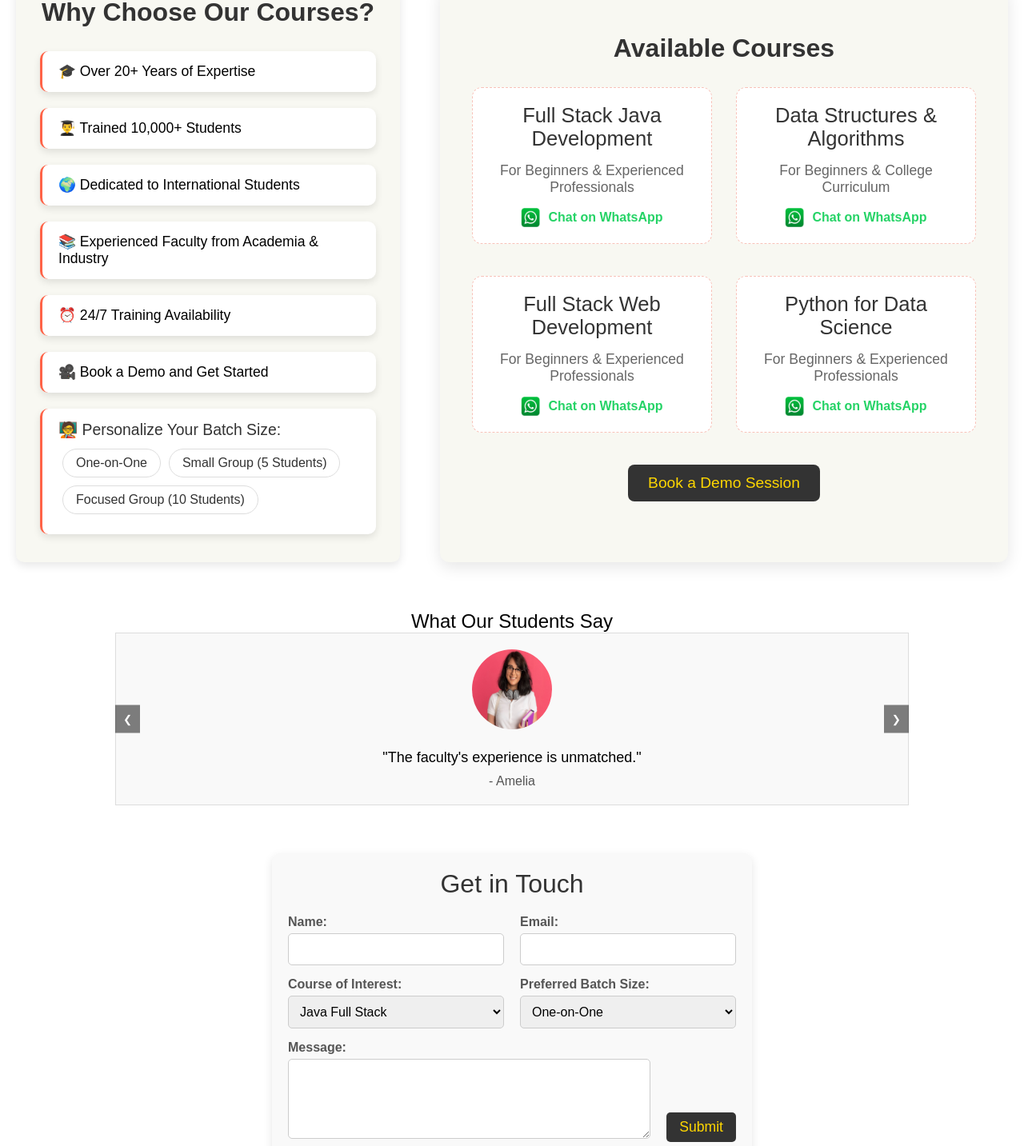
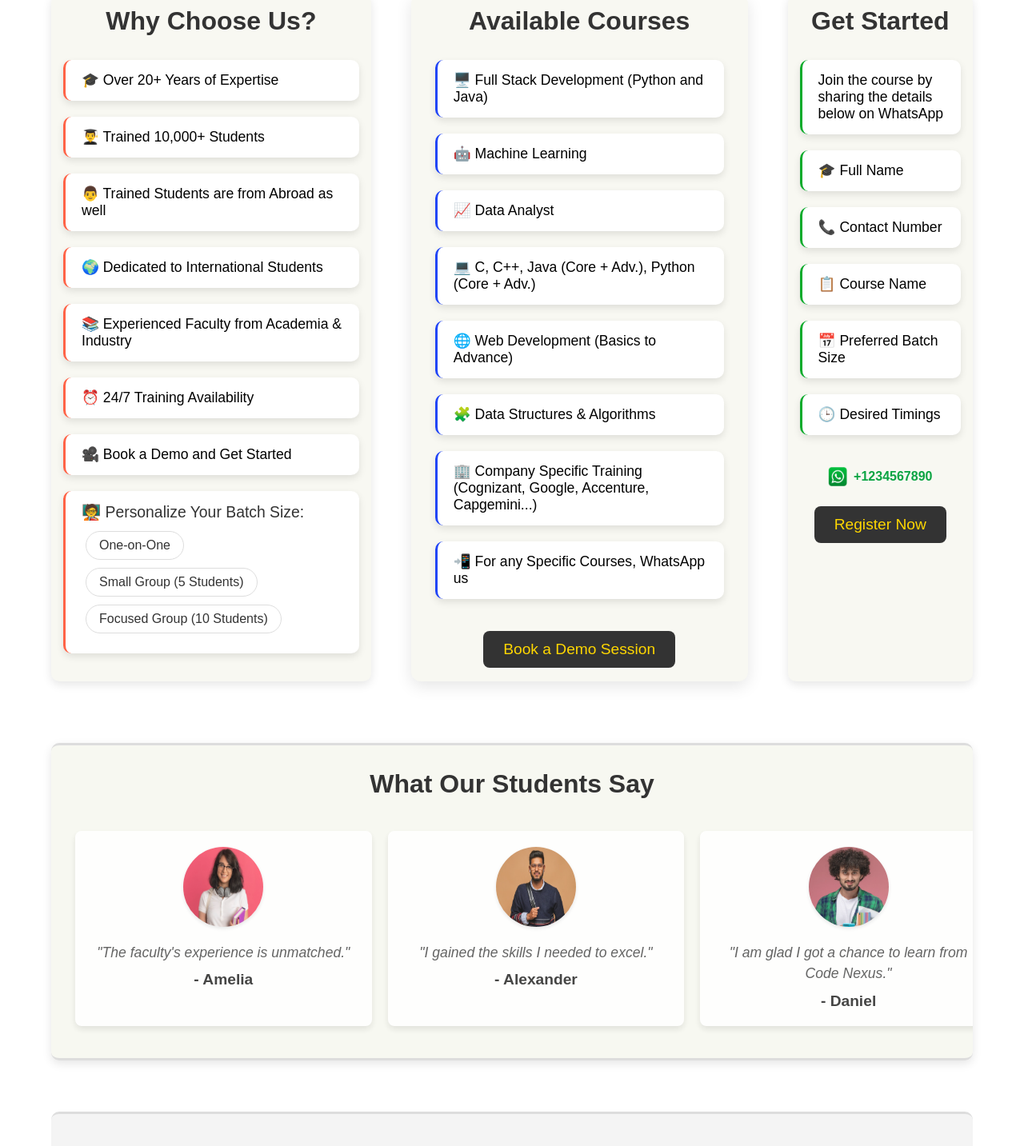
Before and after one commit to itsindrajput/codenexus, a React (Vite) app: page / in a window 1280 px wide. Shown: the part 140-1573 px from the top of the page at 80% size. Built offline with nearby package versions, Linux system fonts and the light colour scheme; a web font is replaced by a local one.

Commit message:
Modified The Layout

```diff
--- a/src/App.jsx
+++ b/src/App.jsx
@@ -12,8 +12,8 @@ const App = () => {
       <Navbar></Navbar>
       <CoursesSection></CoursesSection>
       <Testimonial></Testimonial>
+      <Header></Header>
       <EnquiryForm></EnquiryForm>
-      <Header></Header>
       <Footer></Footer>
     </>
   );
--- /dev/null
+++ b/src/components/Courses.jsx
@@ -0,0 +1,24 @@
+import React from "react";
+import styles from "./Courses.module.css";
+
+const Courses = () => {
+  return (
+    <>
+      <ul className={styles.points}>
+        <li>🖥️ Full Stack Development (Python and Java)</li>
+        <li>🤖 Machine Learning</li>
+        <li>📈 Data Analyst</li>
+        <li>💻 C, C++, Java (Core + Adv.), Python (Core + Adv.) </li>
+        <li>🌐 Web Development (Basics to Advance)</li>
+        <li>🧩 Data Structures & Algorithms</li>
+        <li>
+          🏢 Company Specific Training (Cognizant, Google, Accenture,
+          Capgemini...)
+        </li>
+        <li>📲 For any Specific Courses, WhatsApp us</li>
+      </ul>
+    </>
+  );
+};
+
+export default Courses;
--- /dev/null
+++ b/src/components/Courses.module.css
@@ -0,0 +1,87 @@
+.whyChooseUs,
+.availableCourses {
+  flex: 1;
+  padding: 15px;
+  background-color: #f8f8f2;
+  border-radius: 10px;
+  box-shadow: 0 4px 12px rgba(0, 0, 0, 0.1);
+}
+
+.heading {
+  font-size: 2em;
+  color: #333;
+  margin-bottom: 15px;
+  text-align: center;
+  font-weight: bold;
+}
+
+.points {
+  list-style-type: none;
+  padding: 0;
+  margin: 0;
+  font-family: "Arial", sans-serif;
+}
+
+.points li {
+  font-size: 1.1em;
+  font-weight: 500;
+  margin-bottom: 20px;
+  padding: 15px 20px;
+  border-radius: 10px;
+  background-color: #ffffff;
+  border-left: 3px solid #2145f6;
+  box-shadow: 0 4px 10px rgba(0, 0, 0, 0.1);
+  display: flex;
+  align-items: center;
+  gap: 12px;
+}
+
+.points li svg {
+  flex-shrink: 0;
+  font-size: 1.6em;
+  color: #ff6347;
+}
+
+.learning_path {
+  font-size: 1.2em;
+  font-weight: 600;
+  background-color: #f5f5f5;
+  color: #333;
+  padding: 20px;
+  border-radius: 10px;
+  display: flex;
+  flex-wrap: wrap;
+  align-items: center;
+  gap: 15px;
+  box-shadow: 0 4px 15px rgba(0, 0, 0, 0.2);
+}
+
+.batch_label {
+  font-size: 1.1em;
+  font-weight: 500;
+}
+
+.option {
+  font-size: 1rem;
+  display: inline-block;
+  padding: 8px 16px;
+  margin: 0px 5px 10px 5px;
+  border-radius: 20px;
+  background-color: #fff;
+  color: #333;
+  font-weight: 500;
+  border: 1px solid #ddd;
+  transition: background-color 0.3s ease, color 0.3s ease, transform 0.3s ease;
+}
+
+.option:hover {
+  background-color: #dca604;
+  color: #fff;
+  transform: translateY(-3px);
+}
+
+.availableCourses .courses {
+  display: grid;
+  grid-template-columns: 1fr 1fr;
+  gap: 40px 30px;
+}
--- a/src/components/CoursesSection.jsx
+++ b/src/components/CoursesSection.jsx
@@ -1,19 +1,22 @@
 import React from "react";
 import styles from "./CoursesSection.module.css";
-import whatsappIcon from "../assets/whatsapp.png";
+import Courses from "./Courses";
+import whatsapp_icon from "../assets/whatsapp.png";
 
 const CoursesSection = () => {
   return (
     <div className={styles.container}>
       <div className={styles.whyChooseUs}>
-        <h2 className={styles.heading}>Why Choose Our Courses?</h2>
+        <h2 className={styles.heading}>Why Choose Us?</h2>
         <ul className={styles.points}>
           <li>🎓 Over 20+ Years of Expertise</li>
           <li>👨‍🎓 Trained 10,000+ Students</li>
+          <li>👨 Trained Students are from Abroad as well</li>
           <li>🌍 Dedicated to International Students</li>
           <li>📚 Experienced Faculty from Academia & Industry</li>
           <li>⏰ 24/7 Training Availability</li>
           <li>🎥 Book a Demo and Get Started</li>
+
           <li className={styles.learning_path}>
             <div className={styles.batch_label}>
               🧑‍🏫 Personalize Your Batch Size:
@@ -26,79 +29,47 @@ const CoursesSection = () => {
           </li>
         </ul>
       </div>
+
       <div className={styles.availableCourses}>
         <h2 className={styles.heading}>Available Courses</h2>
-        <div className={styles.courses}>
-          <div className={styles.course}>
-            <h3>Full Stack Java Development</h3>
-            <p>For Beginners & Experienced Professionals</p>
+        <Courses></Courses>
+        <button className={styles.demoButton}>Book a Demo Session</button>
+      </div>
+
+      <div className={styles.whyChooseUs}>
+        <h2 className={styles.heading}>Get Started</h2>
+        <ul className={styles.points_for}>
+          <li>Join the course by sharing the details below on WhatsApp</li>
+          <li>🎓 Full Name</li>
+          <li>📞 Contact Number</li>
+          <li>📋 Course Name</li>
+          <li>📅 Preferred Batch Size</li>
+          <li>🕒 Desired Timings</li>
+        </ul>
+
+        <div className={styles.whatsappSection}>
+          <div>
             <a
-              href="https://wa.me/1234567890?text=I'm interested in the Java Full Stack course."
+              href="https://wa.me/yourwhatsappnumber"
               className={styles.whatsappLink}
-              target="_blank"
-              rel="noopener noreferrer"
             >
               <img
-                src={whatsappIcon}
-                alt="Chat on WhatsApp"
+                src={whatsapp_icon}
+                alt="WhatsApp"
                 className={styles.whatsappIcon}
               />
-              Chat on WhatsApp
+              +1234567890
             </a>
           </div>
-          <div className={styles.course}>
-            <h3>Data Structures & Algorithms</h3>
-            <p>For Beginners & College Curriculum</p>
+          <div>
             <a
-              href="https://wa.me/1234567890?text=I'm interested in the Data Structures & Algorithms course."
-              className={styles.whatsappLink}
-              target="_blank"
-              rel="noopener noreferrer"
+              href="https://wa.me/yourwhatsappnumber?text=I'm interested in the course"
+              className={styles.demoButton}
             >
-              <img
-                src={whatsappIcon}
-                alt="Chat on WhatsApp"
-                className={styles.whatsappIcon}
-              />
-              Chat on WhatsApp
-            </a>
-          </div>
-          <div className={styles.course}>
-            <h3>Full Stack Web Development</h3>
-            <p>For Beginners & Experienced Professionals</p>
-            <a
-              href="https://wa.me/1234567890?text=I'm interested in the Machine Learning course."
-              className={styles.whatsappLink}
-              target="_blank"
-              rel="noopener noreferrer"
-            >
-              <img
-                src={whatsappIcon}
-                alt="Chat on WhatsApp"
-                className={styles.whatsappIcon}
-              />
-              Chat on WhatsApp
-            </a>
-          </div>
-          <div className={styles.course}>
-            <h3>Python for Data Science</h3>
-            <p>For Beginners & Experienced Professionals</p>
-            <a
-              href="https://wa.me/1234567890?text=I'm interested in the Python for Data Science course."
-              className={styles.whatsappLink}
-              target="_blank"
-              rel="noopener noreferrer"
-            >
-              <img
-                src={whatsappIcon}
-                alt="Chat on WhatsApp"
-                className={styles.whatsappIcon}
-              />
-              Chat on WhatsApp
+              Register Now
             </a>
           </div>
         </div>
-        <button className={styles.demoButton}>Book a Demo Session</button>
       </div>
     </div>
   );
--- a/src/components/CoursesSection.module.css
+++ b/src/components/CoursesSection.module.css
@@ -1,15 +1,15 @@
 .container {
-  display: flex;
   gap: 50px;
-  padding: 40px 20px;
-  max-width: 1300px;
+  padding: 4% 5%;
+  padding-bottom: 3%;
   margin: 0 auto;
+  display: grid;
+  grid-template-columns: 0.95fr 1fr 0.55fr;
 }
 
-.whyChooseUs,
-.availableCourses {
+.whyChooseUs {
   flex: 1;
-  padding: 15px 30px;
+  padding: 15px;
   background-color: #f8f8f2;
   border-radius: 10px;
   box-shadow: 0 4px 12px rgba(0, 0, 0, 0.1);
@@ -23,7 +23,8 @@
   font-weight: bold;
 }
 
-.points {
+.points,
+.points_for {
   list-style-type: none;
   padding: 0;
   margin: 0;
@@ -38,6 +39,20 @@
   border-radius: 10px;
   background-color: #ffffff;
   border-left: 3px solid #ff6347;
+  box-shadow: 0 4px 10px rgba(0, 0, 0, 0.1);
+  display: flex;
+  align-items: center;
+  gap: 12px;
+}
+
+.points_for li {
+  font-size: 1.1em;
+  font-weight: 500;
+  margin-bottom: 20px;
+  padding: 15px 20px;
+  border-radius: 10px;
+  background-color: #ffffff;
+  border-left: 3px solid #08ab2b;
   box-shadow: 0 4px 10px rgba(0, 0, 0, 0.1);
   display: flex;
   align-items: center;
@@ -95,12 +110,13 @@
 }
 
 /* Container for the available courses */
-.availableCourses {
-  padding: 60px 40px;
+.availableCourses,
+.course_whatsapp {
+  padding: 15px 30px;
   background-color: #f8f8f2;
   border-radius: 12px;
   box-shadow: 0 6px 20px rgba(0, 0, 0, 0.1);
-  text-align: center;
+  text-align: left;
 }
 
 .heading {
@@ -110,58 +126,37 @@
   margin-bottom: 30px;
 }
 
-.courses {
+.whatsappSection {
+  margin-top: 20px;
   display: flex;
-  flex-wrap: wrap;
-  gap: 20px;
-  justify-content: center;
-}
-
-/* Individual course card */
-.course {
-  padding: 20px;
-  background-color: #ffffff;
-  border: 1px dashed #f8c2b9;
-  border-radius: 12px;
-  text-align: center;
-  width: 300px;
-  transition: transform 0.3s ease, box-shadow 0.3s ease;
-}
-
-.course:hover {
-  transform: scale(1.05);
-  box-shadow: 0 8px 20px rgba(0, 0, 0, 0.2);
-}
-
-.course h3 {
-  font-size: 1.6em;
-  color: #333;
-  margin-bottom: 15px;
-}
-
-.course p {
-  font-size: 1.1em;
-  color: #666;
+  flex-direction: column;
+  align-items: center;
+  gap: 15px;
 }
 
 .whatsappLink {
   display: flex;
   align-items: center;
-  justify-content: center;
-  margin-top: 15px;
-  font-size: 1em;
-  color: #25d366;
   text-decoration: none;
-  font-weight: 600;
+  color: #0ba443;
+  font-weight: bold;
+  transition: background-color 0.3s ease, transform 0.3s ease;
+  margin-top: 20px;
+  margin-bottom: -30px;
+}
+
+.whatsappLink:hover {
+  transform: scale(1.05);
 }
 
 .whatsappIcon {
   width: 24px;
   height: 24px;
-  margin-right: 10px;
+  margin-right: 8px;
 }
 
 .demoButton {
+  text-decoration: none;
   display: block;
   margin: 40px auto 0;
   padding: 12px 25px;
--- a/src/components/EnquiryForm.module.css
+++ b/src/components/EnquiryForm.module.css
@@ -1,74 +1,86 @@
 .container {
-  max-width: 600px;
-  margin: 40px auto;
-  padding: 20px;
-  background-color: #f9f9f9;
+  max-width: 800px;
+  margin: 0 auto;
+  margin-top: 4%;
+  margin-bottom: 4%;
+  padding: 20px 40px 30px 40px;
+  background-color: #fbfff0;
   border-radius: 10px;
-  box-shadow: 0 4px 12px rgba(0, 0, 0, 0.1);
+  box-shadow: 0 4px 12px rgba(0, 0, 0, 0.8);
 }
 
 .heading {
+  font-size: 2em;
+  font-weight: 700;
+  color: #333;
+  margin-bottom: 30px;
   text-align: center;
-  font-size: 2em;
-  color: #333;
-  margin-bottom: 20px;
 }
 
 .form {
   display: flex;
   flex-direction: column;
-  gap: 15px;
+  gap: 20px;
 }
 
 .row {
   display: flex;
-  justify-content: space-between;
+  flex-wrap: wrap;
   gap: 20px;
 }
 
 .label {
+  flex: 1;
   font-weight: 600;
+  font-size: 1.1em;
   color: #555;
-  flex: 1;
+  display: flex;
+  flex-direction: column;
 }
 
 .input,
 .select,
 .textarea {
-  width: 100%;
+  margin-top: 8px;
   padding: 10px;
-  margin-top: 5px;
+  font-size: 1em;
   border: 1px solid #ccc;
   border-radius: 5px;
-  font-size: 1em;
-  transition: border-color 0.3s ease-in-out;
+  background-color: #f9f9f9;
+  transition: border-color 0.3s ease, box-shadow 0.3s ease;
 }
 
 .input:focus,
 .select:focus,
 .textarea:focus {
-  border-color: #66afe9;
+  border-color: #333;
+  box-shadow: 0 0 5px rgba(0, 0, 0, 0.1);
   outline: none;
 }
 
 .textarea {
+  height: 100px;
   resize: vertical;
-  height: 100px;
 }
 
 .buttonWrapper {
   display: flex;
-  align-items: flex-end;
   justify-content: center;
+  align-items: center;
+  margin-top: 20px;
+  width: 100%;
 }
 
 .button {
-  padding: 8px 16px;
+  text-decoration: none;
+  display: block;
+  margin: 0px auto 0;
+  padding: 10px 30px;
+  font-size: 1.2em;
+  color: #ffd700;
   background-color: #333;
-  color: #ffd700;
   border: none;
-  border-radius: 5px;
-  font-size: 1.1em;
+  border-radius: 8px;
   cursor: pointer;
   transition: background-color 0.3s ease, transform 0.3s ease;
 }
@@ -76,5 +88,5 @@
 .button:hover {
   background-color: #3f3b3b;
   color: #ffc107;
-  transform: scale(1.02);
+  transform: scale(1.03);
 }
--- a/src/components/Testimonial.jsx
+++ b/src/components/Testimonial.jsx
@@ -36,12 +36,6 @@ const Testimonial = () => {
     setCurrentIndex((prevIndex) => (prevIndex + 1) % testimonials.length);
   };
 
-  const prevSlide = () => {
-    setCurrentIndex(
-      (prevIndex) => (prevIndex - 1 + testimonials.length) % testimonials.length
-    );
-  };
-
   useEffect(() => {
     const interval = setInterval(() => {
       nextSlide();
@@ -54,21 +48,21 @@ const Testimonial = () => {
     <div className={styles.container}>
       <h2>What Our Students Say</h2>
       <div className={styles.slideshow}>
-        <button onClick={prevSlide} className={styles.prev}>
-          &#10094;
-        </button>
-        <div className={styles.slide}>
-          <img
-            src={testimonials[currentIndex].image}
-            alt={testimonials[currentIndex].name}
-            className={styles.image}
-          />
-          <p className={styles.quote}>"{testimonials[currentIndex].quote}"</p>
-          <p className={styles.name}>- {testimonials[currentIndex].name}</p>
+        <div className={styles.slides}>
+          {testimonials
+            .slice(currentIndex, currentIndex + 3)
+            .map((testimonial, index) => (
+              <div key={index} className={styles.slide}>
+                <img
+                  src={testimonial.image}
+                  alt={testimonial.name}
+                  className={styles.image}
+                />
+                <p className={styles.quote}>"{testimonial.quote}"</p>
+                <p className={styles.name}>- {testimonial.name}</p>
+              </div>
+            ))}
         </div>
-        <button onClick={nextSlide} className={styles.next}>
-          &#10095;
-        </button>
       </div>
     </div>
   );
--- a/src/components/Testimonial.module.css
+++ b/src/components/Testimonial.module.css
@@ -1,23 +1,46 @@
 .container {
+  text-align: center;
+  margin: 3% 5%;
+  padding-top: 30px;
+  padding-bottom: 20px;
+  border-top: 3px solid #ddd;
+  border-bottom: 3px solid #ddd;
+  box-shadow: 0 4px 12px rgba(0, 0, 0, 0.1);
+  background-color: #f7f8f1;
+  border-radius: 10px;
+}
+.container h2 {
+  font-size: 2em;
+  font-weight: 700;
+  color: #333;
+  margin-bottom: 20px;
+}
+.slideshow {
+  overflow: hidden;
+  position: relative;
   padding: 20px;
-  text-align: center;
 }
 
-.slideshow {
-  position: relative;
-  width: 80%;
-  margin: 0 auto;
-  overflow: hidden;
+.slides {
+  display: flex;
+  transition: transform 1s ease-in-out;
 }
 
 .slide {
-  display: flex;
-  flex-direction: column;
-  align-items: center;
-  justify-content: center;
+  min-width: 33.33%;
+  box-sizing: border-box;
   padding: 20px;
-  border: 1px solid #ddd;
-  background-color: #f9f9f9;
+  margin: 0 10px;
+  background-color: #fff;
+  box-shadow: 0 4px 8px rgba(0, 0, 0, 0.1);
+  border-radius: 8px;
+  opacity: 0.9;
+  transition: opacity 0.5s ease, transform 0.3s ease;
+}
+
+.slide:hover {
+  opacity: 1;
+  transform: translateY(-10px);
 }
 
 .image {
@@ -25,39 +48,20 @@
   height: 100px;
   border-radius: 50%;
   margin-bottom: 15px;
+  box-shadow: 0 2px 4px rgba(0, 0, 0, 0.1);
 }
 
 .quote {
-  font-size: 18px;
-  margin: 10px 0;
+  font-style: italic;
+  margin-bottom: 10px;
+  color: #555;
+  font-size: 1.1em;
+  line-height: 1.5;
 }
 
 .name {
-  font-size: 16px;
-  color: #555;
+  font-weight: bold;
+  font-size: 1.2em;
+  color: #333;
+  margin-top: 10px;
 }
-
-.prev,
-.next {
-  position: absolute;
-  top: 50%;
-  transform: translateY(-50%);
-  background-color: rgba(0, 0, 0, 0.5);
-  color: white;
-  border: none;
-  padding: 10px;
-  cursor: pointer;
-}
-
-.prev {
-  left: 0;
-}
-
-.next {
-  right: 0;
-}
-
-.prev:hover,
-.next:hover {
-  background-color: rgba(0, 0, 0, 0.7);
-}
```
Also changed, not shown: src/components/Header.module.css (+9 -6 lines).
